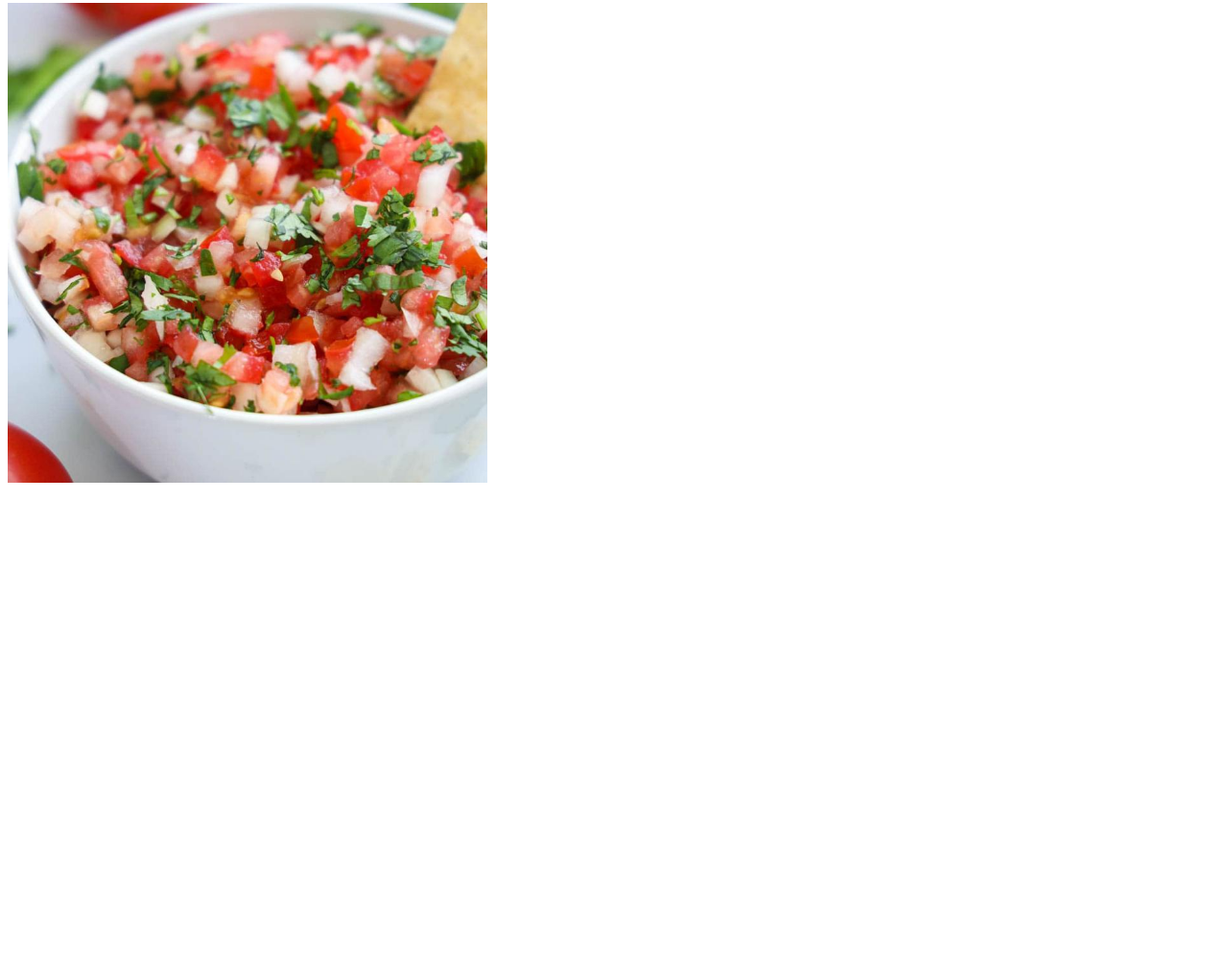
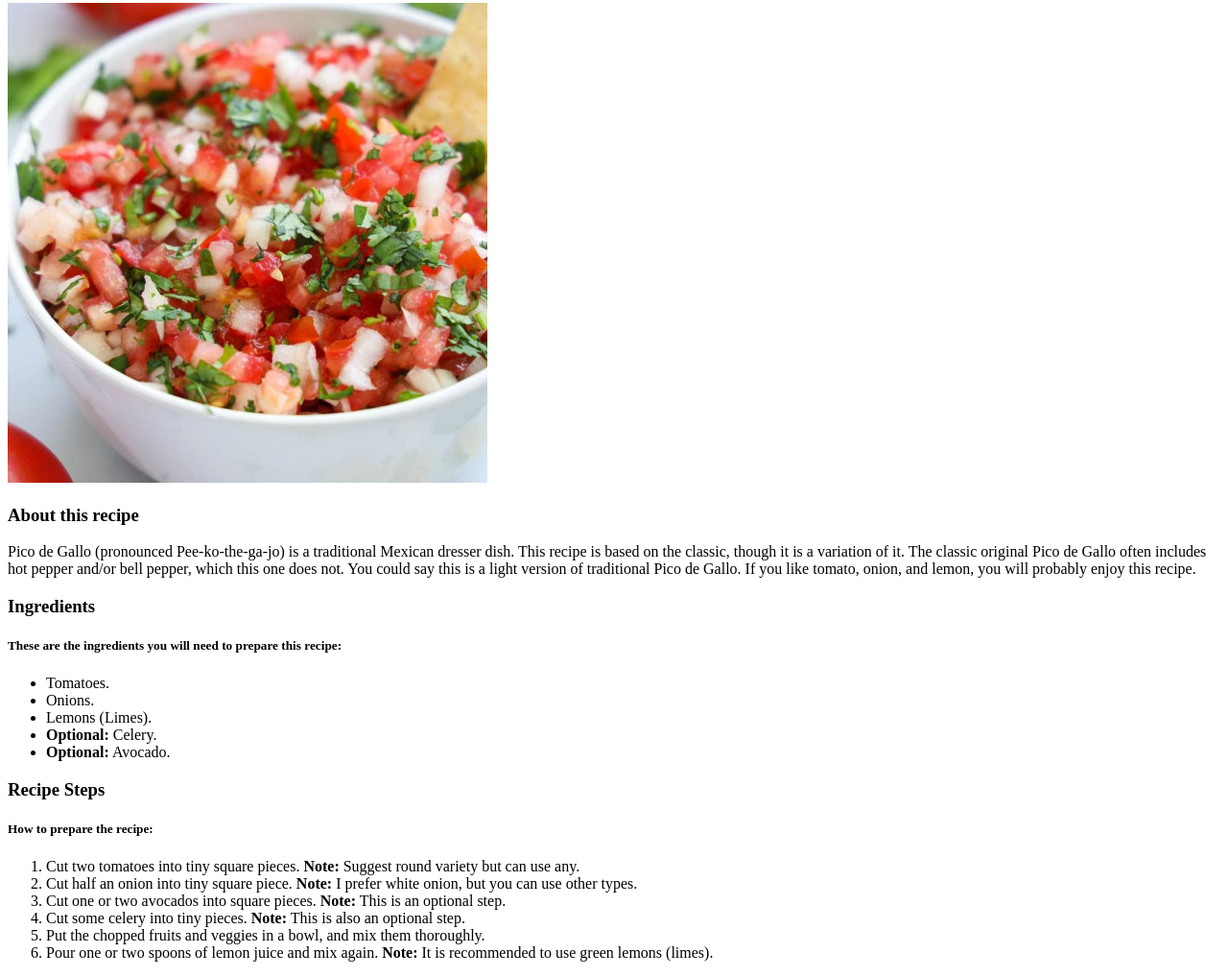
Before and after one commit to DougalMGU/cooking-recipes, a plain HTML site: page recipes/pico-de-gallo.html in a window 1280 px wide. Shown: the part 103-1121 px from the top of the page at 96% size. Before the commit the page ends 800 px from the top, so only its background shows below. Drawn offline with Linux system fonts and the light colour scheme.

Commit message:
Add link and content to pico-de-gallo.html

```diff
--- a/recipes/pico-de-gallo.html
+++ b/recipes/pico-de-gallo.html
@@ -11,5 +11,34 @@
     <br>
     <h1>Recipe for Pico de Gallo</h1>
     <img src="../img/pico-de-gallo.jpg" alt="Photo of Pico de Gallo" width="500" height="500">
+
+    <h3>About this recipe</h3>
+    <p>Pico de Gallo (pronounced Pee-ko-the-ga-jo) is a traditional Mexican dresser dish.
+        This recipe is based on the classic, though it is a variation of it.
+        The classic original Pico de Gallo often includes hot pepper and/or bell pepper, which this one does not.
+        You could say this is a light version of traditional Pico de Gallo.
+        If you like tomato, onion, and lemon, you will probably enjoy this recipe.
+    </p>
+
+    <h3>Ingredients</h3>
+        <h5>These are the ingredients you will need to prepare this recipe:</h5>
+        <ul>
+            <li>Tomatoes.</li>
+            <li>Onions.</li>
+            <li>Lemons (Limes).</li>
+            <li><strong>Optional:</strong> Celery.</li>
+            <li><strong>Optional:</strong> Avocado.</li>
+        </ul>
+
+    <h3>Recipe Steps</h3>
+    <h5>How to prepare the recipe:</h5>
+    <ol>
+        <li>Cut two tomatoes into tiny square pieces. <strong>Note:</strong> Suggest round variety but can use any.</li>
+        <li>Cut half an onion into tiny square piece. <strong>Note:</strong> I prefer white onion, but you can use other types.</li>
+        <li>Cut one or two avocados into square pieces. <strong>Note:</strong> This is an optional step.</li>
+        <li>Cut some celery into tiny pieces. <strong>Note:</strong> This is also an optional step.</li>
+        <li>Put the chopped fruits and veggies in a bowl, and mix them thoroughly.</li>
+        <li>Pour one or two spoons of lemon juice and mix again. <strong>Note:</strong> It is recommended to use green lemons (limes).</li>
+    </ol>
 </body>
 </html>
```
Also changed, not shown: index.html (+1 -0 lines).
